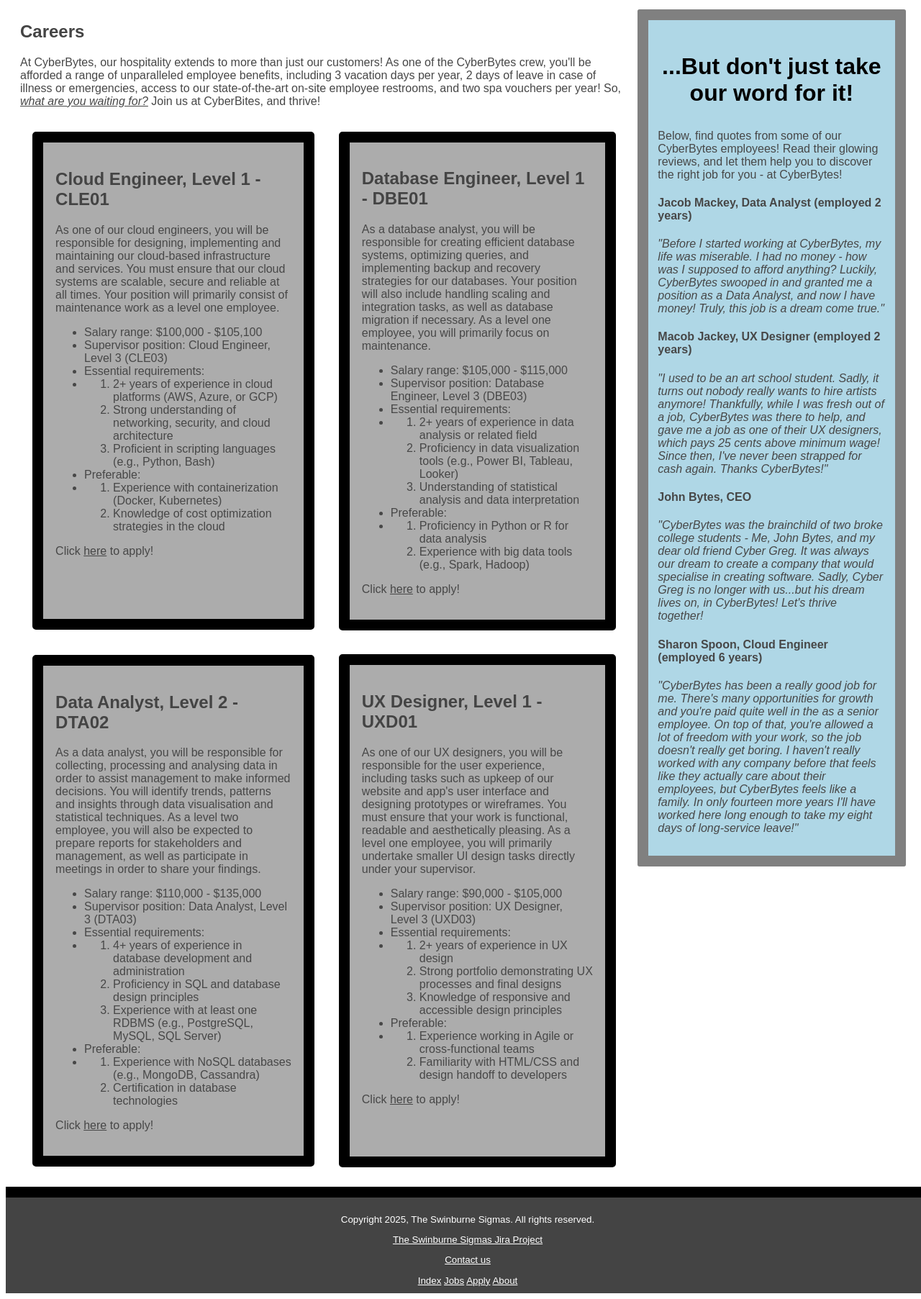
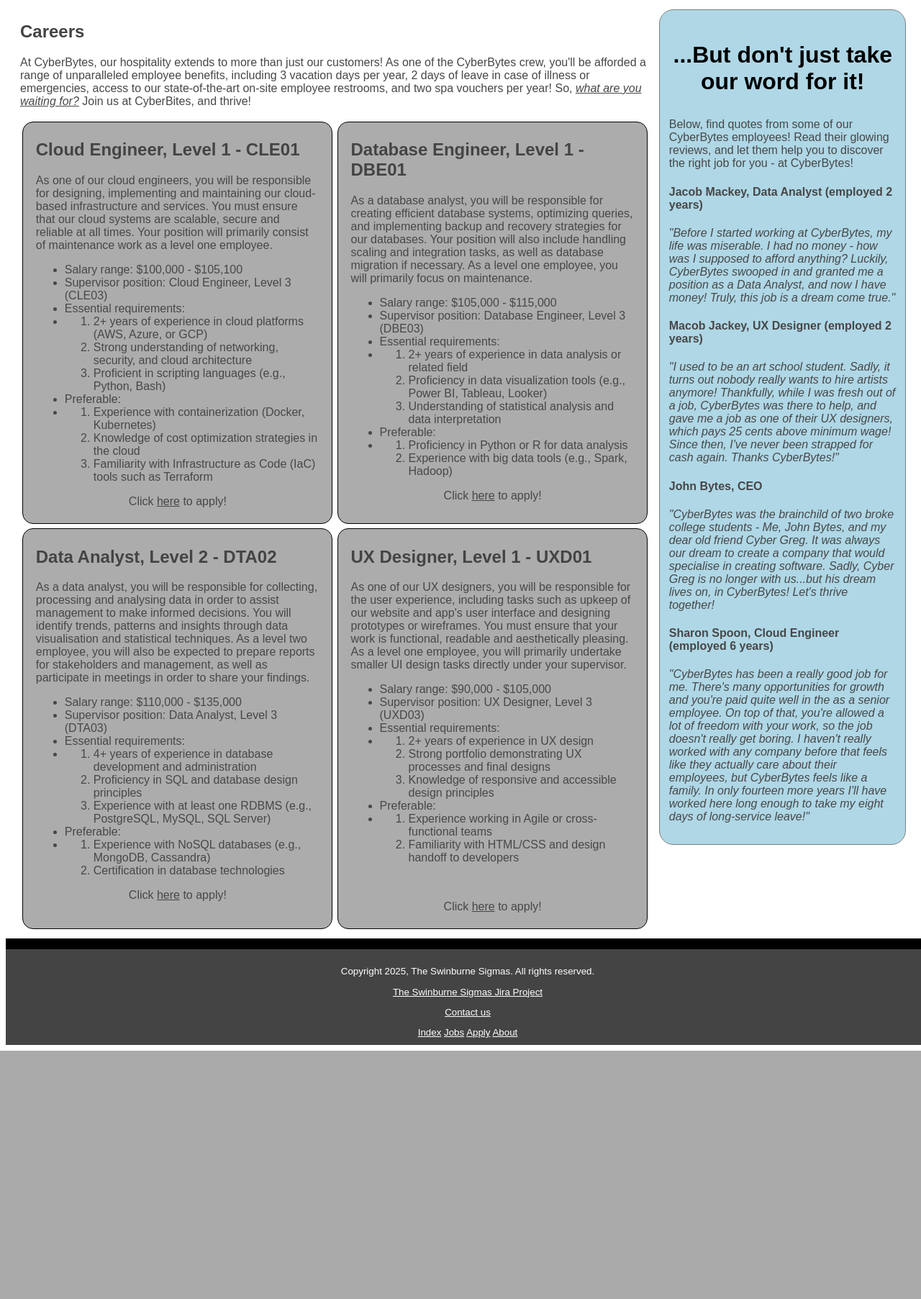
Before and after one commit to WilkiSwin406/WebTechAssignment1, a PHP site: page /project1/jobs.html in a window 1280 px wide. Shown: the part 112-1917 px from the top of the page at 72% size. After the commit the page ends 1572 px from the top, so only its background shows below. Run offline with PHP 8.4, Linux system fonts and the light colour scheme.

Commit message:
made jobs page look more like rest of website, prettied up apply links

```diff
--- a/project1/jobs.html
+++ b/project1/jobs.html
@@ -66,11 +66,12 @@
                         <ol>
                             <li>Experience with containerization (Docker, Kubernetes)</li>
                             <li>Knowledge of cost optimization strategies in the cloud</li>
+                            <li>Familiarity with Infrastructure as Code (IaC) tools such as Terraform</li>
                         </ol>
                     </li>
                 </ul>
 
-                <p>Click <a href="apply.html">here</a> to apply!</p>
+                <p class="applylink">Click <a href="apply.html" class="applylink">here</a> to apply!</p>
 
             </section>
 
@@ -97,7 +98,7 @@
                     </li>
                 </ul>
 
-                <p>Click <a href="apply.html">here</a> to apply!</p>
+                <p class="applylink">Click <a href="apply.html" class="applylink">here</a> to apply!</p>
 
             </section>
 
@@ -124,7 +125,7 @@
                     </li>
                 </ul>
 
-                <p>Click <a href="apply.html">here</a> to apply!</p>
+                <p class="applylink">Click <a href="apply.html" class="applylink">here</a> to apply!</p>
 
             </section>
 
@@ -151,7 +152,9 @@
                     </li>
                 </ul>
 
-                <p>Click <a href="apply.html">here</a> to apply!</p>
+                <br>
+
+                <p class="applylink">Click <a href="apply.html" class="applylink">here</a> to apply!</p>
 
             </section>
         </section>
--- a/styles/styles.css
+++ b/styles/styles.css
@@ -402,7 +402,7 @@ table, th, td {
 
 .jobs-tiles {
     display: grid;
-    grid-template-columns: auto auto;
+    grid-template-columns: 50% 50%;
 }
 
 .jobs-body {
@@ -413,12 +413,12 @@ table, th, td {
 
 .jobs-descriptions { /* this block of code creates the job description tiles: rounded tiles with a 15pt black border that change colour when hovered over */
     background-color: #acacac;
-    border: 15px solid black;
-    padding: 4%;
+    border: 1px solid black;
+    padding: 1%;
     padding-left: 4%;
     padding-right: 4%;
-    margin: 4%;
-    border-radius: 5px;
+    margin: 0.75%;
+    border-radius: 15px;
     transition: background-color 0.15s linear;
 }
 
@@ -442,6 +442,10 @@ table, th, td {
 }
 .jobs-descriptions p, .jobs-descriptions li, .jobs-descriptions h2, .jobs-descriptions a { /* these grouped tags provide the length of the transition from black to white of the text in jobs-descriptions when hovered over */
     transition: color 0.15s linear;
+}
+
+.applylink {
+    text-align: center;
 }
 
 /*home page*/
@@ -495,11 +499,11 @@ table, th, td {
 
 aside { /*  this aside floats to the right, is set to 25% of the width of the page, and has a consistent colour scheme with the blues and greys of the rest of our website   */
     float: right;
-    border: 15px solid grey;
-    border-radius: 2pt;
+    border: 1px solid grey;
+    border-radius: 15pt;
     width: 25%;
-    padding: 10pt;
-    margin: 10pt;
+    padding: 1%;
+    margin: 1%;
     background-color: rgb(175, 215, 230);
 }
 
```
